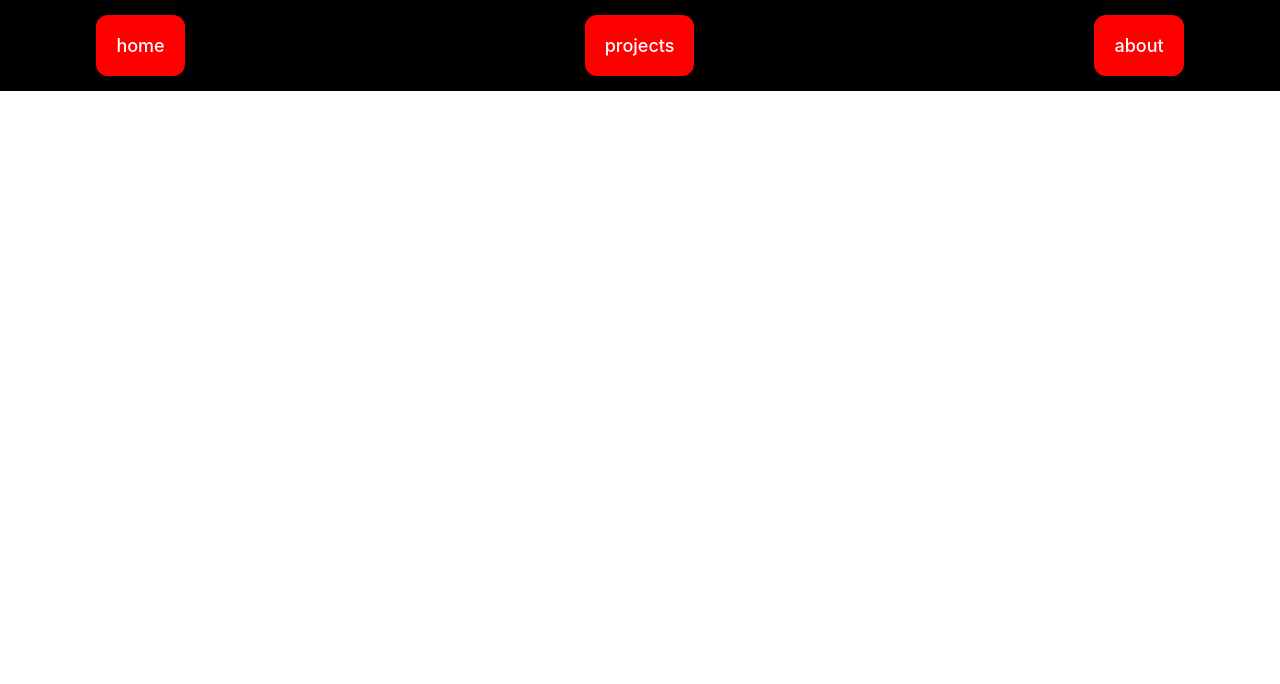
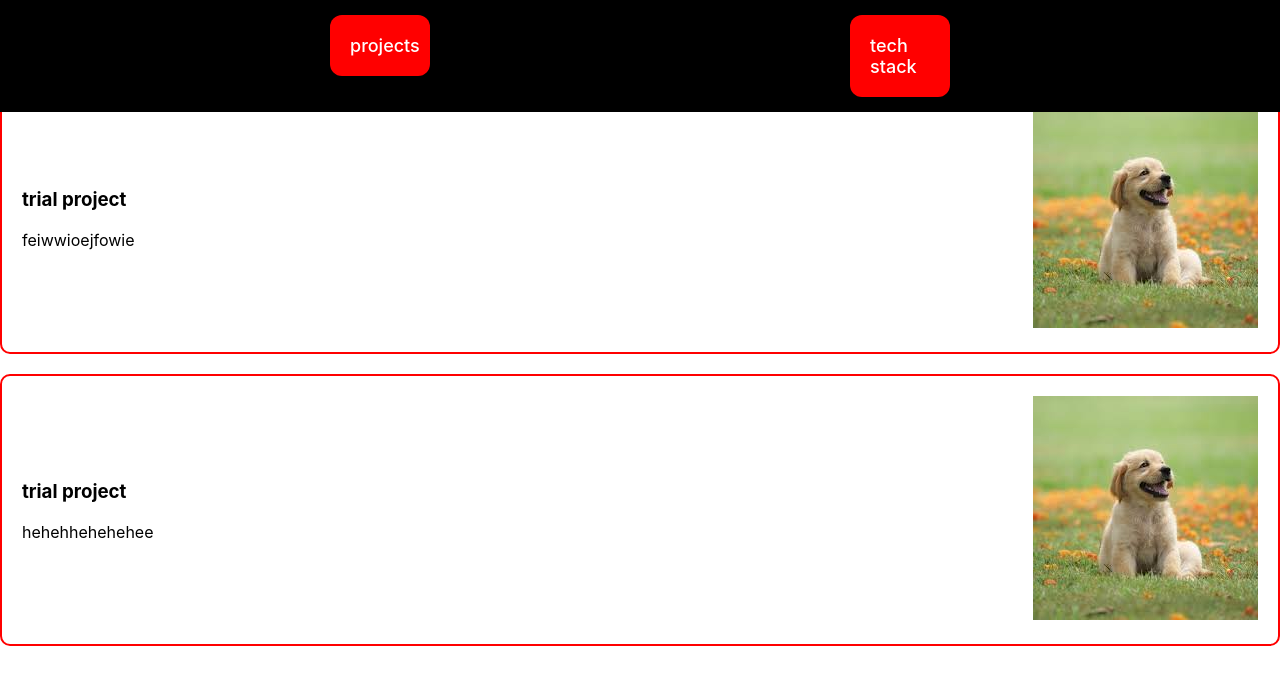
Before and after one commit to gabgom784/gabgom784.github.io, a React (Create React App) app: page /projects in a window 1280 px wide. Shown: the top 684 px of the page. Built offline with nearby package versions, Linux system fonts and the light colour scheme.

Commit message:
Started working on the projects page

```diff
--- a/src/App.js
+++ b/src/App.js
@@ -2,6 +2,7 @@ import { Routes, Route } from "react-router-dom";
 import Home from "./home";
 import Projects from "./projects";
 import About from "./About";
+import TechStack from "./techstack";
 import NavButton from "./navButton";
 import "./App.css"
 
@@ -12,6 +13,7 @@ function App() {
         <ul className="nav-links">
           <li><NavButton to="/" name="home" /></li>
           <li><NavButton to="/projects" name="projects" /></li>
+          <li><NavButton to="/techstack" name="tech stack" /></li>
           <li><NavButton to="/about" name="about" /></li>
         </ul>
       </nav>
@@ -20,6 +22,7 @@ function App() {
         <Route path="/" element={<Home />} />
         <Route path="/projects" element={<Projects />} />
         <Route path="/about" element={<About />} />
+        <Route path="/techstack" element={<TechStack/>} />
       </Routes>
     </>
   );
--- a/src/navButton.css
+++ b/src/navButton.css
@@ -2,6 +2,10 @@
   background-color: red;
   padding: 20px;
   border-radius: 12px;
+  width: 60px;
+  margin-left: 10px;
+  margin-right: 10px;
+  align-items: center;
 }
 
 .navButton-div:hover{
--- /dev/null
+++ b/src/projectBar.css
@@ -0,0 +1,19 @@
+.ProjectBar-div {
+  border: 2px solid red; /* This is for the border */
+  border-radius: 10px;   /* Optional: smooth rounded corners */
+  padding: 20px;         /* Space inside the box */
+  margin-bottom: 20px;   /* Space between project bars */
+  margin-top: 20px;
+  display: flex;         /* Keep text and image aligned horizontally */
+  justify-content: space-between;
+  align-items: center;
+  background-color: white; /* Optional: background behind text */
+}
+
+.LeftHandSide {
+    display: block;
+}
+
+.rightHandSide {
+    display: block;
+}
--- /dev/null
+++ b/src/projectBar.js
@@ -0,0 +1,17 @@
+import React from 'react';
+import "./projectBar.css";
+
+
+const ProjectBar = ({title, paragraph, image}) => {
+    return <div className = "ProjectBar-div">
+        <div className="LeftHandSide">
+            <h3>{title}</h3>
+            <p>{paragraph}</p>
+        </div>
+        <div className="RightHandSide">
+            <img src={image} alt={title + " preview"} className="project-image" />
+        </div>
+    </div>
+}
+
+export default ProjectBar;
--- a/src/projects.js
+++ b/src/projects.js
@@ -1,7 +1,12 @@
+import ProjectBar from "./projectBar";
+
 export default function Projects() {
   return (
-    <div>
-      <h1>Projects Page</h1>
-    </div>
+    <><div>
+          <h1>Projects Page</h1>
+      </div><div>
+              <ProjectBar title="trial project" paragraph="feiwwioejfowie" image="/pictures/dog_trial.jpg"> </ProjectBar>
+              <ProjectBar title="trial project" paragraph="hehehhehehehee" image="/pictures/dog_trial.jpg"> </ProjectBar>
+          </div></>
   );
 }
--- /dev/null
+++ b/src/techstack.js
@@ -0,0 +1,7 @@
+export default function TechStack() {
+  return (
+    <div>
+      <h1>About Page</h1>
+    </div>
+  );
+}
```
Also changed, not shown: public/pictures/dog_trial.jpg (added).
